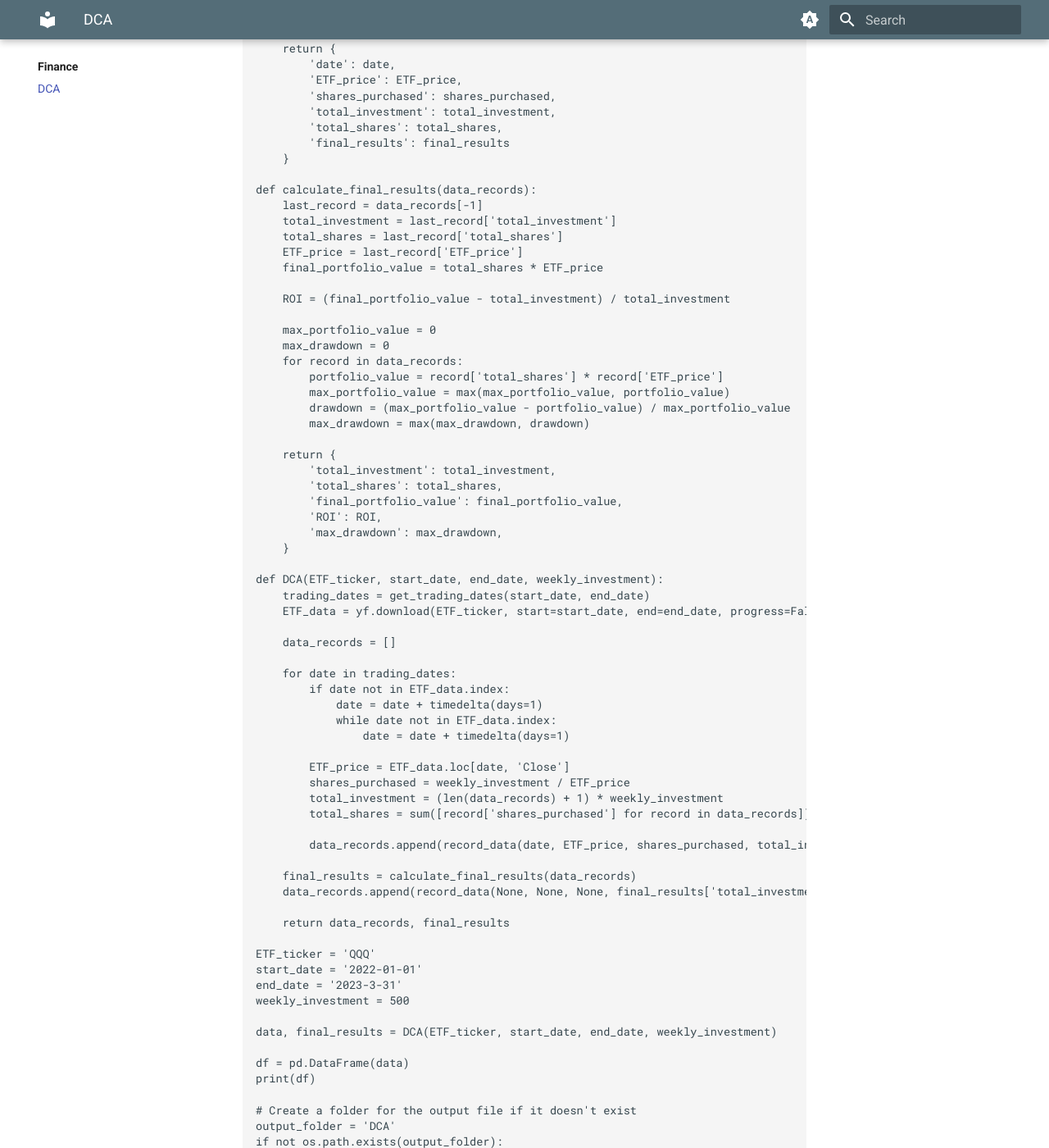
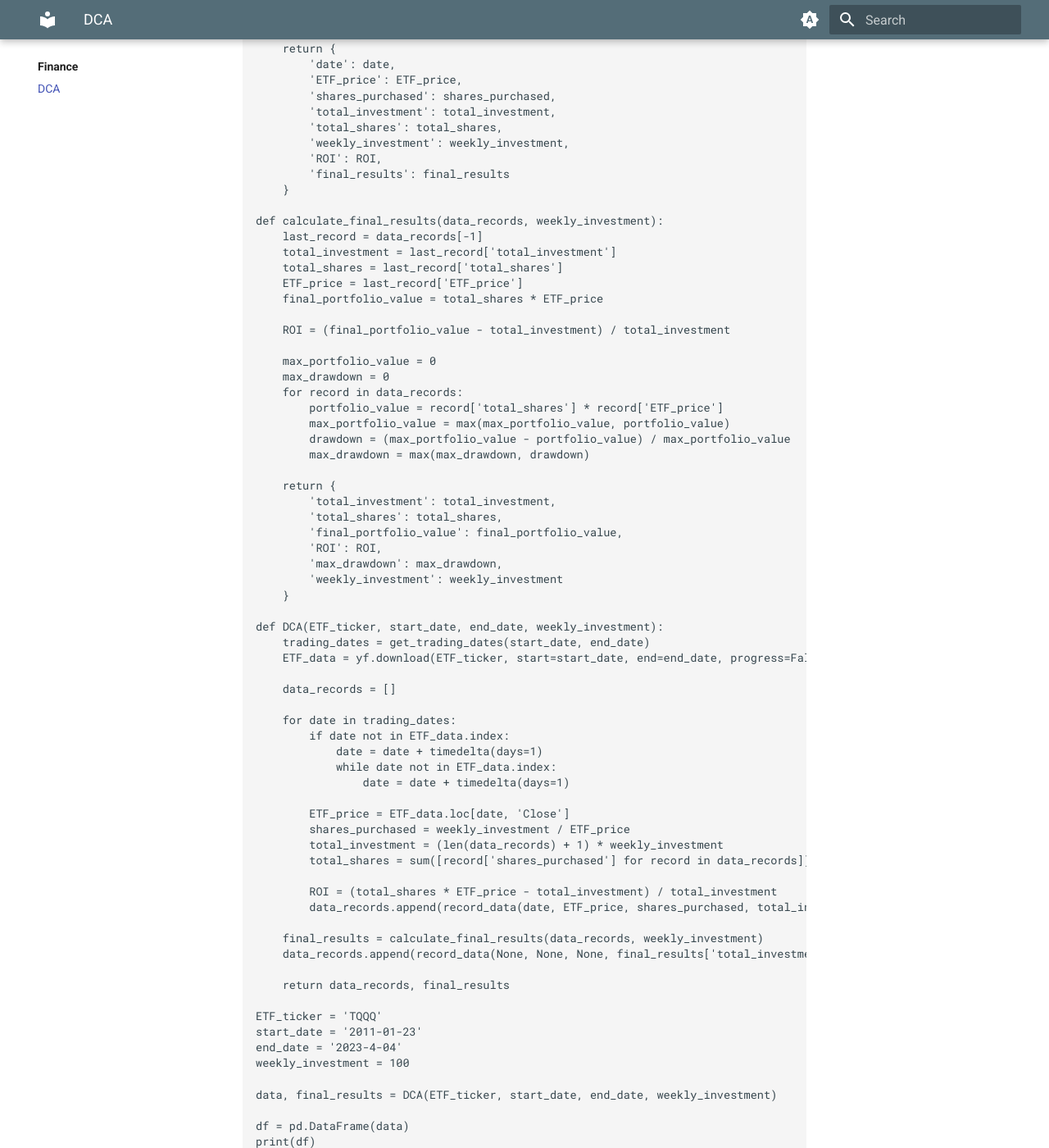
Before and after one commit to ganeshvenepally/ganeshvenepally, an MkDocs documentation site: the page built from docs/Finance/DCA/index.md, in a window 1280 px wide and 1400 px high, scrolled down 378 px. Shown: the whole window at 82% size. Built offline with MkDocs 1.6.1 and Material for MkDocs 9.7.7, drawn with Linux system fonts in a browser that asks for light colours.

Commit message:
Update index.md

````diff
--- a/docs/Finance/DCA/index.md
+++ b/docs/Finance/DCA/index.md
@@ -10,17 +10,19 @@ def get_trading_dates(start_date, end_date):
     trading_dates = pd.bdate_range(start_date, end_date, freq='W')
     return trading_dates
 
-def record_data(date, ETF_price, shares_purchased, total_investment, total_shares, final_results=False):
+def record_data(date, ETF_price, shares_purchased, total_investment, total_shares, weekly_investment, ROI=None, final_results=False):
     return {
         'date': date,
         'ETF_price': ETF_price,
         'shares_purchased': shares_purchased,
         'total_investment': total_investment,
         'total_shares': total_shares,
+        'weekly_investment': weekly_investment,
+        'ROI': ROI,
         'final_results': final_results
     }
 
-def calculate_final_results(data_records):
+def calculate_final_results(data_records, weekly_investment):
     last_record = data_records[-1]
     total_investment = last_record['total_investment']
     total_shares = last_record['total_shares']
@@ -43,6 +45,7 @@ def calculate_final_results(data_records):
         'final_portfolio_value': final_portfolio_value,
         'ROI': ROI,
         'max_drawdown': max_drawdown,
+        'weekly_investment': weekly_investment
     }
 
 def DCA(ETF_ticker, start_date, end_date, weekly_investment):
@@ -62,17 +65,18 @@ def DCA(ETF_ticker, start_date, end_date, weekly_investment):
         total_investment = (len(data_records) + 1) * weekly_investment
         total_shares = sum([record['shares_purchased'] for record in data_records]) + shares_purchased
 
-        data_records.append(record_data(date, ETF_price, shares_purchased, total_investment, total_shares))
+        ROI = (total_shares * ETF_price - total_investment) / total_investment
+        data_records.append(record_data(date, ETF_price, shares_purchased, total_investment, total_shares, weekly_investment, ROI))
 
-    final_results = calculate_final_results(data_records)
-    data_records.append(record_data(None, None, None, final_results['total_investment'], final_results['total_shares'], final_results=True))
+    final_results = calculate_final_results(data_records, weekly_investment)
+    data_records.append(record_data(None, None, None, final_results['total_investment'], final_results['total_shares'], weekly_investment, final_results['ROI'], final_results=True))
 
     return data_records, final_results
 
-ETF_ticker = 'QQQ'
-start_date = '2022-01-01'
-end_date = '2023-3-31'
-weekly_investment = 500
+ETF_ticker = 'TQQQ'
+start_date = '2011-01-23'
+end_date = '2023-4-04'
+weekly_investment = 100
 
 data, final_results = DCA(ETF_ticker, start_date, end_date, weekly_investment)
 
@@ -94,4 +98,5 @@ print(f"Final portfolio value: ${final_results['final_portfolio_value']:.2f}")
 print(f"ROI: {final_results['ROI'] * 100:.2f}%")
 print(f"Max Drawdown: {final_results['max_drawdown'] * 100:.2f}%")
 
+
 ```
````
